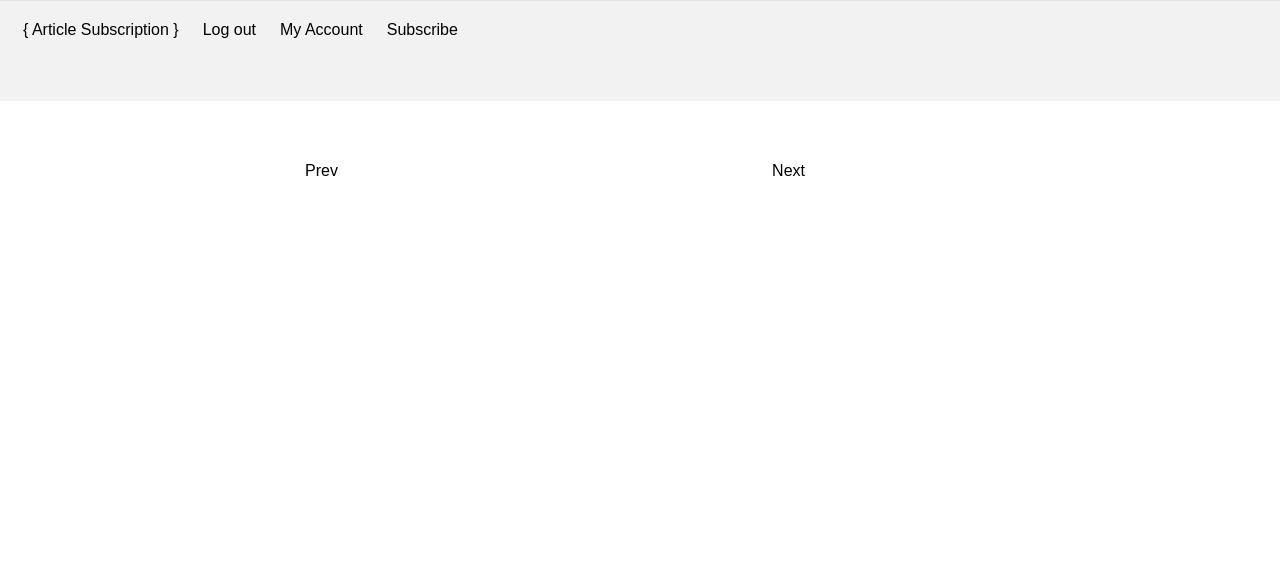
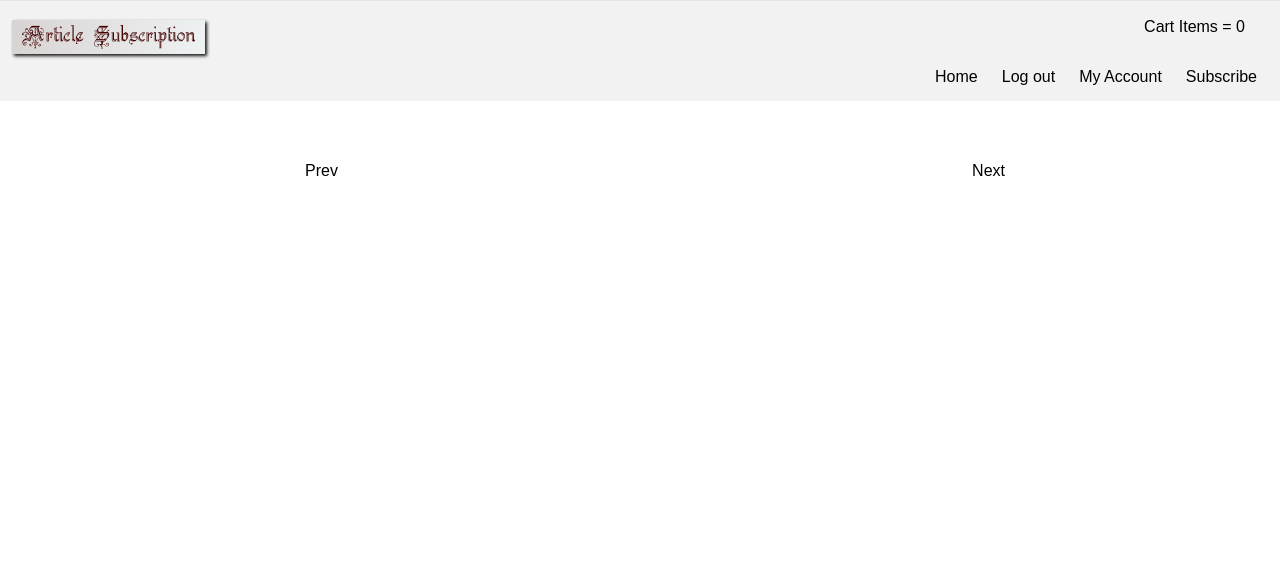
Before and after one commit to xxnations/WPL-Project, a PHP site: page /index.php in a window 1280 px wide. Shown: the top 570 px of the page. Run offline with PHP 8.4, Linux system fonts and the light colour scheme; the visitor is signed in with stand-in values (Sample User, id 1); data that the repository does not hold is empty.

Commit message:
*Header Modified

```diff
--- a/project/common/header.php
+++ b/project/common/header.php
@@ -4,49 +4,8 @@
 ?>
 <div id="headerdiv">
     <div id="headeroptionsmain" class="headeroptionsmain">
-            <table id="headertable">
-                <tr>
-
-                        <td> <span id="articlesubscribtion" class="headeroptions"><a href="index.php">{ Article Subscription }</a></span></td>
-                        <td> <span id="logout" class="headeroptions"><a href="logout.php">Log out</a></span></td>
-                        <td> <span id="myaccount" class="headeroptions"><a href="myaccount.php">My Account</a></span></td>
-                        <td> <span id="subscribe" class="headeroptions"><a href="subscribe.php">Subscribe</a></span></td>
-
-                </tr>
-            </table>
-         </div>
-             <div id="shoppingcartdiv">
-            <?php
-            if (empty($_SESSION['cart'])) {
-                $cartitems["size"]=0;
-                $_SESSION['cart'] = $cartitems;
-            } else {
-                echo "<a href=viewcart.php>";
-                echo "Cart Items = ".(sizeof($_SESSION['cart'])-1);
-                echo "</a>";
-            }
-            ?>
-        </div>
-        </div>
-<?php
-}
-else
-{
-    ?>
-<div id="headerdiv">
-    <div id="headeroptionsmain" class="headeroptionsmain">
-            <table id="headertable">
-                <tr>
-
-                        <td> <span id="articlesubscribtion" class="headeroptions"><a href="index.php">{ Article Subscription }</a></span></td>
-                        <td> <span id="register" class="headeroptions"><a href="register.php">Register</a></span></td>
-                        <td> <span id="login" class="headeroptions"><a href="login.php">Login</a></span></td>
-                        <td> <span id="forgotpassword" class="headeroptions"><a href="forgotpassword.php"> Forgot Password </a></span></td>
-
-                </tr>
-            </table>
-        </div>
-            <div id="shoppingcartdiv">
+       <div id="headerimage"> <img src="../project/images/title.png" alt="The Article Subscription"> </div>
+       <div id="shoppingcartdiv">
             <?php
             if (empty($_SESSION['cart'])) {
                 $cartitems["size"]=0;
@@ -61,6 +20,58 @@ else
             }
             ?>
         </div>
+        <div id="optionsbar">
+            <table id="headertable">
+                <tr>
+
+                        <td> <span id="articlesubscribtion" class="headeroptions"><a href="index.php">Home</a></span></td>
+                        <td> <span id="logout" class="headeroptions"><a href="logout.php">Log out</a></span></td>
+                        <td> <span id="myaccount" class="headeroptions"><a href="myaccount.php">My Account</a></span></td>
+                        <td> <span id="subscribe" class="headeroptions"><a href="subscribe.php">Subscribe</a></span></td>
+
+                </tr>
+            </table>
+        </div>
+         </div>
+
+        </div>
+<?php
+}
+else
+{
+    ?>
+<div id="headerdiv">
+    <div id="headeroptionsmain" class="headeroptionsmain">
+        <div id="headerimage"> <img src="../project/images/title.png" alt="The Article Subscription"> </div>
+       <div id="shoppingcartdiv">
+            <?php
+            if (empty($_SESSION['cart'])) {
+                $cartitems["size"]=0;
+                $_SESSION['cart'] = $cartitems;
+                echo "<a href=viewcart.php>";
+                echo "Cart Items = 0";
+                echo "</a>";
+            } else {
+                echo "<a href=viewcart.php>";
+                echo "Cart Items = ".(sizeof($_SESSION['cart'])-1);
+                echo "</a>";
+            }
+            ?>
+        </div>
+        <div id="optionsbar">
+            <table id="headertable">
+                <tr>
+
+                        <td> <span id="articlesubscribtion" class="headeroptions"><a href="index.php">Home</a></span></td>
+                        <td> <span id="register" class="headeroptions"><a href="register.php">Register</a></span></td>
+                        <td> <span id="login" class="headeroptions"><a href="login.php">Login</a></span></td>
+                        <td> <span id="forgotpassword" class="headeroptions"><a href="forgotpassword.php"> Forgot Password </a></span></td>
+
+                </tr>
+            </table>
+        </div>
+        </div>
+
         </div>
 <?php
 }
--- a/project/css/common.css
+++ b/project/css/common.css
@@ -14,6 +14,8 @@
 #shoppingcartdiv{
     float:right;
     margin-right: 25px;
+    display: inline;
+
 }
 
 #shoppingcartdiv:hover{
@@ -184,7 +186,7 @@ background: #f2f2f2;
 border-top: 1px solid #e4e4e4;
 line-height: 40px;
 color: #333;
-margin-bottom: 0px;
+
 
    }
 
@@ -194,7 +196,7 @@ margin-bottom: 0px;
        height: 470px;
        width: 80%;
        overflow: hidden;
-       overflow-y: scroll;
+
    }
 
    #headertable
@@ -234,9 +236,21 @@ margin-bottom: 0px;
     float:left;
     padding: 50px;
     text-align: center;
+    margin: 10px;
+    display: inline;
 
 }
+#optionsbar
+{
+    clear: both;
+    float: right;
+}
 
+#headerimage
+{
+    float: left;
+    width: 200px;
+}
 .topicbox:hover
 {
     padding: 50px;
@@ -249,18 +263,28 @@ margin-bottom: 0px;
 #topiclist
 {
     display: none;
+
 }
 
 #listoftopicsdiv
 {
    margin-left: 25px;
+   margin-top: 35px;
+   overflow-y: auto;
 
+
+}
+
+#listoftopics
+{
+  display: inline;
 }
 
 #headeroptionsmain
 {
     margin-top: 7px;
     padding: 10px;
+    overflow-y:auto;
 }
 .headeroptions
 {
--- a/project/css/register.css
+++ b/project/css/register.css
@@ -40,5 +40,5 @@ and open the template in the editor.
 #center{
     margin-top: 40px;
     margin-left: 495px;
-    overflow-y: scroll;
+    overflow-y: auto;
 }
--- a/project/css/slider.css
+++ b/project/css/slider.css
@@ -2,7 +2,7 @@
 {
 padding: 5px;
 margin: 15px;
-width:500px;
+width:700px;
 height:250px;
 margin-left: 300px;
 /* background-image: url('../img/loading.gif');
@@ -15,7 +15,7 @@ background-repeat:no-repeat;
 padding: 5px;
 text-align:left;
 height:300px;
-width:500px;
+width:700px;
 overflow:hidden;
 display:none;
 overflow-y: scroll;
```
Also changed, not shown: project/images/title.png (added).
